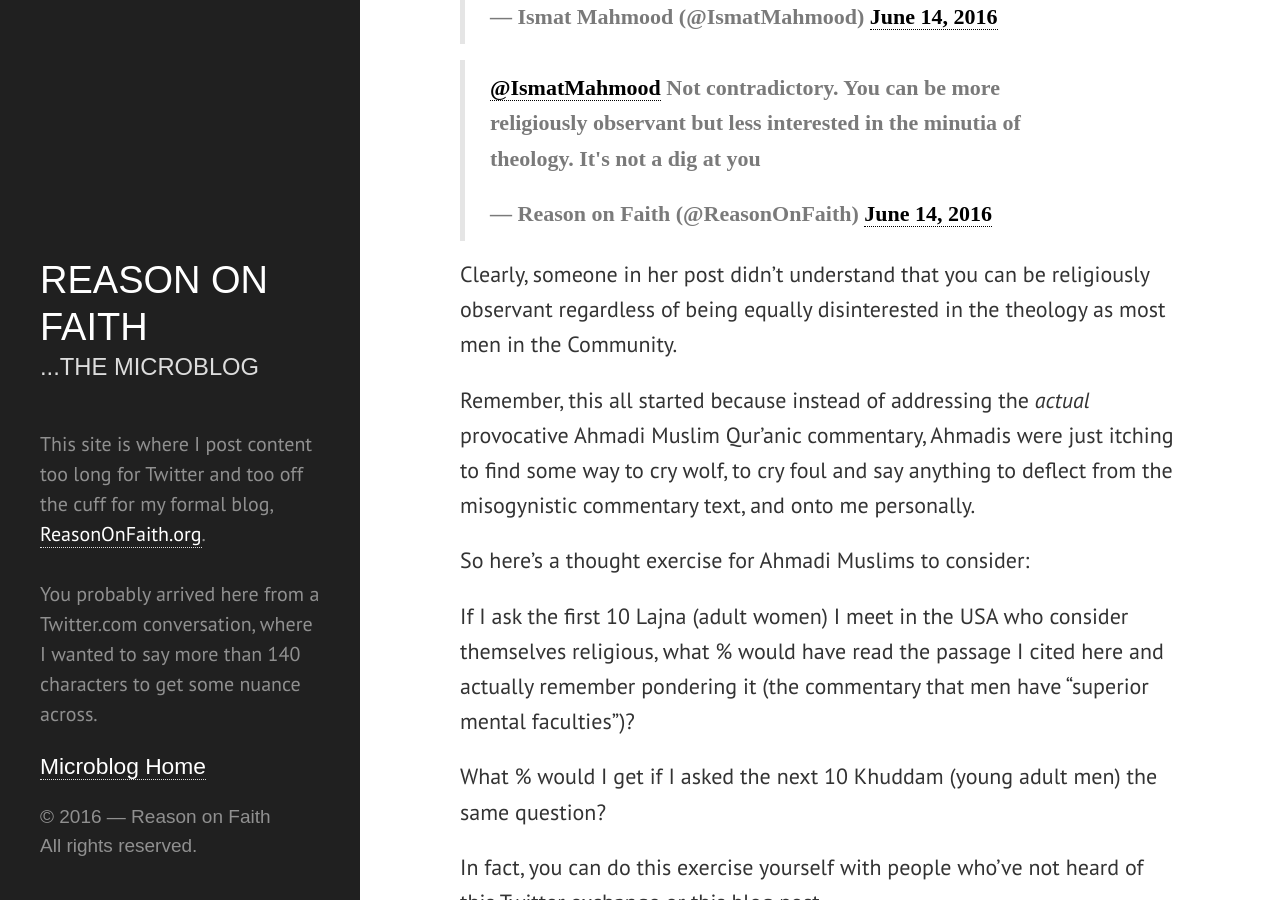
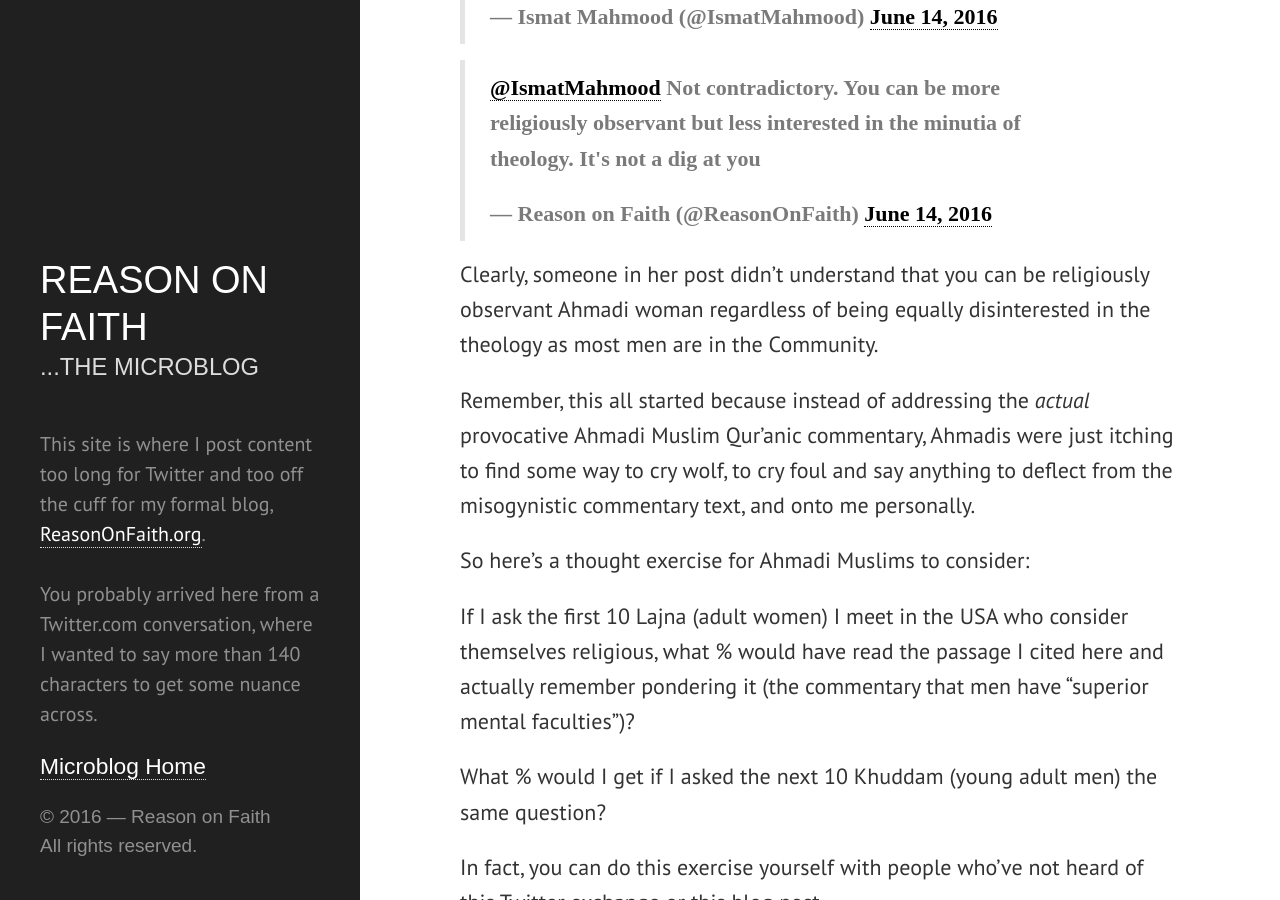
Before and after one commit to ReasonOnFaith/ReasonOnFaith.github.io, a Jekyll site: the page built from _posts/2016-06-14-men-s-superior-mental-faculties-over-women.markdown, in a window 1280 px wide and 900 px high, scrolled down 2072 px. Built offline with Jekyll 4.4.1, drawn with Linux system fonts in a browser that asks for light colours; comment, search, counter and statistics services are not loaded.

Commit message:
Post update: Men's Superior Mental Faculties over Women

```diff
--- a/_posts/2016-06-14-men-s-superior-mental-faculties-over-women.markdown
+++ b/_posts/2016-06-14-men-s-superior-mental-faculties-over-women.markdown
@@ -33,7 +33,7 @@ We then have a Sadr Lajna, [Ismat Mahmood](https://twitter.com/IsmatMahmood) jum
 <blockquote class="twitter-tweet" data-conversation="none" data-lang="en"><p lang="en" dir="ltr"><a href="https://twitter.com/IsmatMahmood">@IsmatMahmood</a> Not contradictory. You can be more religiously observant but less interested in the minutia of theology. It&#39;s not a dig at you</p>&mdash; Reason on Faith (@ReasonOnFaith) <a href="https://twitter.com/ReasonOnFaith/status/742526477099487232">June 14, 2016</a></blockquote>
 <script async src="//platform.twitter.com/widgets.js" charset="utf-8"></script>
 
-Clearly, someone in her post didn't understand that you can be religiously observant regardless of being equally disinterested in the theology as most men in the Community.
+Clearly, someone in her post didn't understand that you can be religiously observant Ahmadi woman regardless of being equally disinterested in the theology as most men are in the Community.
 
 Remember, this all started because instead of addressing the _actual_ provocative Ahmadi Muslim Qur'anic commentary, Ahmadis were just itching to find some way to cry wolf, to cry foul and say anything to deflect from the misogynistic commentary text, and onto me personally.
 
```
